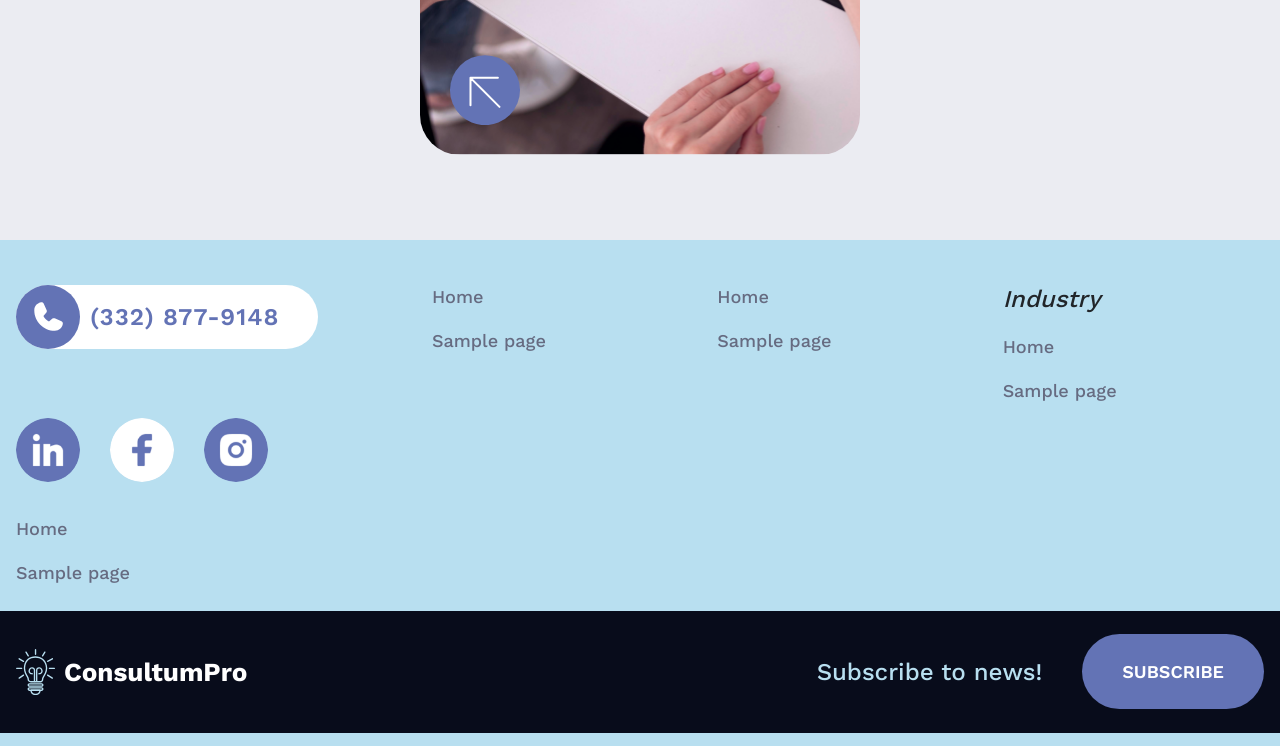
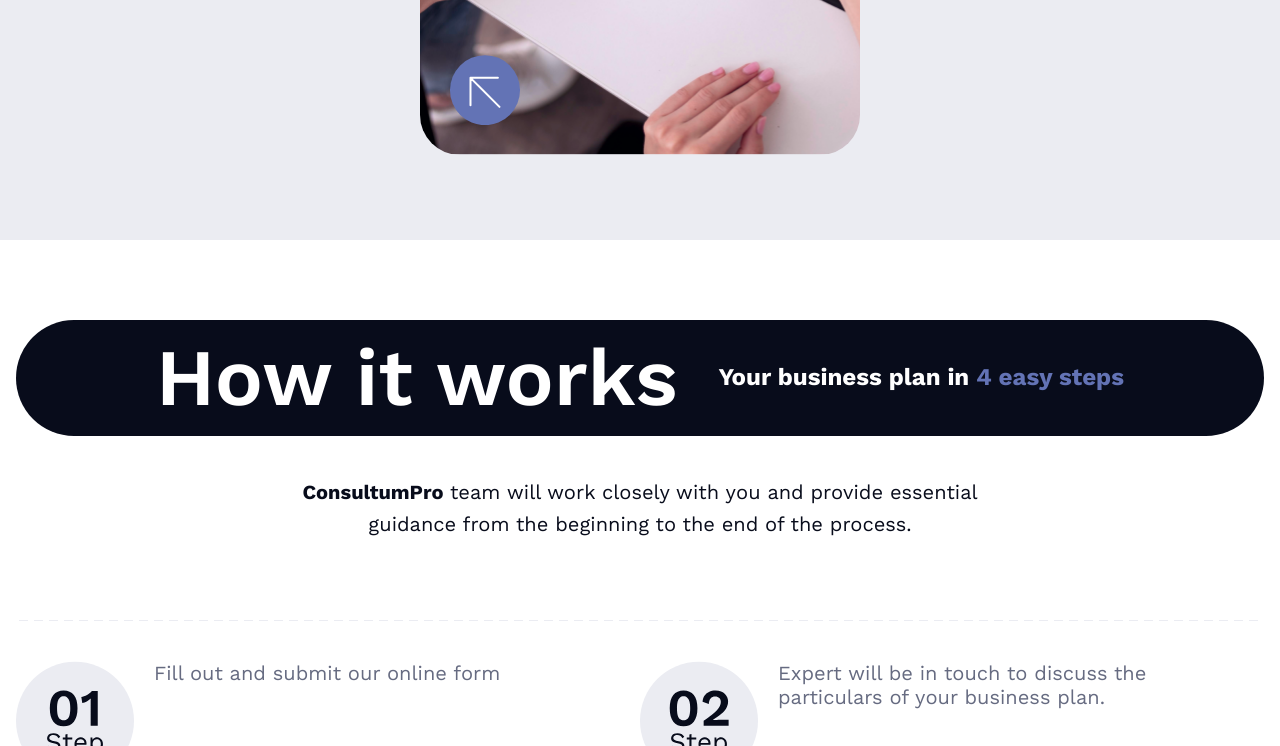
Before and after one commit to Olegborodko/consultum_pro, a WordPress theme: template themes/consultum/template-home.php in a window 1280 px wide; the page is wider, and only the part inside the window is pictured. Shown: the part 5754-6500 px from the top of that part. Run offline with PHP 8.4 and a stand-in for WordPress, Linux system fonts and the light colour scheme; the site name, menu and one post (Sample post) are stand-ins, and other content is empty; some libraries are stand-ins or nearby versions; some web fonts are replaced.

Commit message:
add -How it works, block

```diff
--- a/themes/consultum/assets/sass/_banner.scss
+++ b/themes/consultum/assets/sass/_banner.scss
@@ -12,7 +12,7 @@ section.banner {
     text-align: left;
 
     color: #ffffff;
-    font-family: Work Sans;
+    font-family: Work Sans, sans-serif;
     font-size: 100px;
     font-weight: 500;
     line-height: 120%;
@@ -48,7 +48,7 @@ section.banner {
 
     span {
       color: rgb(255, 255, 255);
-      font-family: Work Sans;
+      font-family: Work Sans, sans-serif;
       font-size: 20px;
       font-weight: 500;
       line-height: 100%;
@@ -68,7 +68,7 @@ section.banner {
   .trustpilot-block {
 
     color: rgb(255, 255, 255);
-    font-family: Work Sans;
+    font-family: Work Sans, sans-serif;
     font-size: 20px;
     font-weight: 500;
     line-height: 100%;
@@ -85,7 +85,7 @@ section.banner {
 
     span {
       color: rgb(255, 255, 255);
-      font-family: Work Sans;
+      font-family: Work Sans, sans-serif;
       font-size: 20px;
       font-weight: 500;
       line-height: 100%;
--- /dev/null
+++ b/themes/consultum/assets/sass/_how_it_works.scss
@@ -0,0 +1,150 @@
+section.how-it-works {
+  padding: 80px 0;
+
+  .title {
+    background-color: #080C1B;
+    border-radius: 100px;
+    display: flex;
+    flex-wrap: wrap;
+    justify-content: space-between;
+    padding: 10px 140px;
+    align-items: center;
+  }
+
+  .text {
+    color: #ffffff;
+    font-family: Work Sans, sans-serif;
+    font-size: 80px;
+    font-weight: 600;
+    line-height: 120%;
+    text-align: leftu
+  }
+
+  .plan {
+    color: #ffffff;
+    font-family: Work Sans, sans-serif;
+    font-size: 24px;
+    font-weight: 700;
+    line-height: 160%;
+    text-align: center;
+
+    span {
+      color: #6373B5;
+    }
+  }
+
+  .description {
+    color: #080C1B;
+    font-family: Work Sans, sans-serif;
+    font-size: 20px;
+    font-weight: 400;
+    line-height: 160%;
+    text-align: center;
+    max-width: 690px;
+    margin: 0 auto;
+    padding: 40px 0 80px;
+
+    span {
+      font-weight: 700;
+    }
+  }
+
+  .space {
+    height: 1px;
+    background: radial-gradient(5px 1px, #EBECF2 100%, transparent 100%) 0 0/15px 100%;
+  }
+
+  .steps-block {
+    display: flex;
+    flex-wrap: wrap;
+    justify-content: space-between;
+
+    .step {
+      max-width: 400px;
+      width: 100%;
+      display: flex;
+      position: relative;
+      align-items: flex-start;
+
+      img {
+        padding-top: 40px;
+        position: relative;
+      }
+    }
+
+    .after-img {
+      position: relative;
+
+      &::before {
+        content: '';
+        height: 40px;
+        width: 40px;
+        position: absolute;
+        left: 50%;
+        top: 0;
+        // background: radial-gradient(5px 1px, #EBECF2 100%, transparent 100%) 0 0/15px 100%;
+        // background: radial-gradient(1px 1px, transparent 0, #EBECF2 100%);
+        background: repeating-radial-gradient(circle, transparent 0, transparent 5px, #EBECF2 1px, #EBECF2 15px);
+        width: 2px;
+      }
+    }
+
+    .desc {
+      color: #666B81;
+      font-family: Work Sans, sans-serif;
+      font-size: 20px;
+      font-weight: 400;
+      line-height: 120%;
+      text-align: left;
+      padding: 40px 20px 0;
+    }
+  }
+
+  .bottom-block {
+    text-align: center;
+    padding-top: 40px;
+  }
+
+  @media screen and (max-width: 1660px) {
+    .steps-block {
+      .step {
+        max-width: 325px;
+      }
+    }
+  }
+
+  @media screen and (max-width: 1430px) {
+    .steps-block {
+      .after-img:before {
+        content: initial;
+      }
+
+      .step {
+        max-width: 50%;
+      }
+    }
+  }
+
+  @media screen and (max-width: 900px) {
+    .steps-block {
+      justify-content: space-around;
+      .step {
+        max-width: 325px;
+      }
+    }
+    .text{
+      font-size: 48px;
+      width: 100%;
+      text-align: center;
+    }
+
+    .plan{
+      width: 100%;
+      text-align: center;
+    }
+
+    .title{
+      padding: 10px 30px;
+    }
+  }
+}
--- a/themes/consultum/assets/sass/_immigration_business.scss
+++ b/themes/consultum/assets/sass/_immigration_business.scss
@@ -9,7 +9,7 @@ section.immigration-busines {
   }
 
   h2 {
-    font-family: Work Sans;
+    font-family: Work Sans, sans-serif;
     font-size: 80px;
     font-weight: 600;
     line-height: 120%;
@@ -41,7 +41,7 @@ section.immigration-busines {
 
   .i-box {
     color: #080C1B;
-    font-family: Work Sans;
+    font-family: Work Sans, sans-serif;
     font-size: 40px;
     font-weight: 600;
     line-height: 120%;
--- a/themes/consultum/assets/sass/_industry_plans.scss
+++ b/themes/consultum/assets/sass/_industry_plans.scss
@@ -9,7 +9,7 @@ section.industry-plans {
 
   h2 {
     padding: 80px 0 60px;
-    font-family: Work Sans;
+    font-family: Work Sans, sans-serif;
     font-size: 80px;
     font-weight: 600;
     line-height: 120%;
--- a/themes/consultum/assets/sass/main.scss
+++ b/themes/consultum/assets/sass/main.scss
@@ -22,6 +22,7 @@ Tags: custom-background, custom-logo, custom-menu, featured-images, threaded-com
 @import "business_plans";
 @import "industry_plans";
 @import "immigration_business";
+@import "how_it_works";
 
 @import "../../elements/consultum_logo/index";
 @import "../../elements/social/index";
@@ -29,5 +30,6 @@ Tags: custom-background, custom-logo, custom-menu, featured-images, threaded-com
 @import "../../elements/phone/index";
 @import "../../elements/box_review/index";
 @import "../../elements/box_industry/index";
+@import "../../elements/btn/index";
 
 @import "footer";
--- a/themes/consultum/elements/btn/index.php
+++ b/themes/consultum/elements/btn/index.php
@@ -1,8 +1,10 @@
 <?php
-function el_btn()
+function el_btn($link = "#", $text = "")
 {
   ?>
-
+  <a class="el-btn" href="<?= $link ?>">
+    <?= $text ?>
+  </a>
   <?php
 }
 ?>
--- a/themes/consultum/header.php
+++ b/themes/consultum/header.php
@@ -15,6 +15,7 @@ require_once get_template_directory() . "/elements/lets_start/index.php";
 require_once get_template_directory() . "/elements/phone/index.php";
 require_once get_template_directory() . "/elements/box_review/index.php";
 require_once get_template_directory() . "/elements/box_industry/index.php";
+require_once get_template_directory() . "/elements/btn/index.php";
 ?>
 <!doctype html>
 <html <?php language_attributes(); ?>>
--- a/themes/consultum/style.css
+++ b/themes/consultum/style.css
@@ -535,6 +535,131 @@ section.immigration-busines .i-box-small {
 @media screen and (max-width: 560px) {
   section.immigration-busines h2 {
     font-size: 50px;
+  }
+}
+
+section.how-it-works {
+  padding: 80px 0;
+}
+section.how-it-works .title {
+  background-color: #080C1B;
+  border-radius: 100px;
+  display: flex;
+  flex-wrap: wrap;
+  justify-content: space-between;
+  padding: 10px 140px;
+  align-items: center;
+}
+section.how-it-works .text {
+  color: #ffffff;
+  font-family: Work Sans, sans-serif;
+  font-size: 80px;
+  font-weight: 600;
+  line-height: 120%;
+  text-align: leftu;
+}
+section.how-it-works .plan {
+  color: #ffffff;
+  font-family: Work Sans, sans-serif;
+  font-size: 24px;
+  font-weight: 700;
+  line-height: 160%;
+  text-align: center;
+}
+section.how-it-works .plan span {
+  color: #6373B5;
+}
+section.how-it-works .description {
+  color: #080C1B;
+  font-family: Work Sans, sans-serif;
+  font-size: 20px;
+  font-weight: 400;
+  line-height: 160%;
+  text-align: center;
+  max-width: 690px;
+  margin: 0 auto;
+  padding: 40px 0 80px;
+}
+section.how-it-works .description span {
+  font-weight: 700;
+}
+section.how-it-works .space {
+  height: 1px;
+  background: radial-gradient(5px 1px, #EBECF2 100%, transparent 100%) 0 0/15px 100%;
+}
+section.how-it-works .steps-block {
+  display: flex;
+  flex-wrap: wrap;
+  justify-content: space-between;
+}
+section.how-it-works .steps-block .step {
+  max-width: 400px;
+  width: 100%;
+  display: flex;
+  position: relative;
+  align-items: flex-start;
+}
+section.how-it-works .steps-block .step img {
+  padding-top: 40px;
+  position: relative;
+}
+section.how-it-works .steps-block .after-img {
+  position: relative;
+}
+section.how-it-works .steps-block .after-img::before {
+  content: "";
+  height: 40px;
+  width: 40px;
+  position: absolute;
+  left: 50%;
+  top: 0;
+  background: repeating-radial-gradient(circle, transparent 0, transparent 5px, #EBECF2 1px, #EBECF2 15px);
+  width: 2px;
+}
+section.how-it-works .steps-block .desc {
+  color: #666B81;
+  font-family: Work Sans, sans-serif;
+  font-size: 20px;
+  font-weight: 400;
+  line-height: 120%;
+  text-align: left;
+  padding: 40px 20px 0;
+}
+section.how-it-works .bottom-block {
+  text-align: center;
+  padding-top: 40px;
+}
+@media screen and (max-width: 1660px) {
+  section.how-it-works .steps-block .step {
+    max-width: 325px;
+  }
+}
+@media screen and (max-width: 1430px) {
+  section.how-it-works .steps-block .after-img:before {
+    content: initial;
+  }
+  section.how-it-works .steps-block .step {
+    max-width: 50%;
+  }
+}
+@media screen and (max-width: 900px) {
+  section.how-it-works .steps-block {
+    justify-content: space-around;
+  }
+  section.how-it-works .steps-block .step {
+    max-width: 325px;
+  }
+  section.how-it-works .text {
+    font-size: 48px;
+    width: 100%;
+    text-align: center;
+  }
+  section.how-it-works .plan {
+    width: 100%;
+    text-align: center;
+  }
+  section.how-it-works .title {
+    padding: 10px 30px;
   }
 }
 
--- a/themes/consultum/template-home.php
+++ b/themes/consultum/template-home.php
@@ -179,7 +179,7 @@ $img_src = get_template_directory_uri() . "/assets/img/";
       </div>
     </a>
     <a class="i-box i-box-small g-arrow-left-top-hover">
-    <div class="g-arrow-left-top"></div>
+      <div class="g-arrow-left-top"></div>
       <div class="title">
         <div>
           E2 visa
@@ -187,7 +187,7 @@ $img_src = get_template_directory_uri() . "/assets/img/";
       </div>
     </a>
     <a class="i-box g-arrow-left-top-hover">
-    <div class="g-arrow-left-top"></div>
+      <div class="g-arrow-left-top"></div>
       <div class="title">
         <div>
           E2 visa
@@ -196,6 +196,57 @@ $img_src = get_template_directory_uri() . "/assets/img/";
     </a>
   </div>
 </section>
+<section class="how-it-works">
+  <div class="custom-containder">
+    <div class="title">
+      <div class="text">How it works</div>
+      <div class="plan">Your business plan in <span>4 easy steps</span></div>
+    </div>
+    <div class="description">
+      <span>ConsultumPro</span> team will work closely with you and provide essential guidance from the beginning to the
+      end of the process.
+    </div>
+    <div class="space"></div>
+    <div class="steps-block">
+      <div class="step">
+        <div class="after-img">
+          <img src="<?= $img_src ?>/step_1.svg" alt="step 1">
+        </div>
+        <div class="desc">
+          Fill out and submit our online form
+        </div>
+      </div>
+      <div class="step">
+        <div class="after-img">
+          <img src="<?= $img_src ?>/step_2.svg" alt="step 2">
+        </div>
+        <div class="desc">
+          Expert will be in touch to discuss the particulars of your business plan.
+        </div>
+      </div>
+      <div class="step">
+        <div class="after-img">
+          <img src="<?= $img_src ?>/step_3.svg" alt="step 3">
+        </div>
+        <div class="desc">
+          We will issue a draft of your business days within 10-15 days.
+        </div>
+      </div>
+      <div class="step">
+        <div class="after-img">
+          <img src="<?= $img_src ?>/step_4.svg" alt="step 4">
+        </div>
+        <div class="desc">
+          After carefully considering your clients and making all necessary revisions, we will issue the final version
+          of your business plan.
+        </div>
+      </div>
+    </div>
+    <div class="bottom-block">
+      <?php el_btn("#", "Our online form"); ?>
+    </div>
+  </div>
+</section>
 
 <?php
 get_footer();
```
Also changed, not shown: other parts of themes/consultum/style.css (+23 -7 lines), themes/consultum/elements/btn/_index.scss (added, +15 -0 lines), themes/consultum/assets/img/step_1.svg (added), themes/consultum/assets/img/step_2.svg (added), themes/consultum/assets/img/step_3.svg (added), themes/consultum/assets/img/step_4.svg (added), themes/consultum/elements/btn/_index.sass (deleted).
